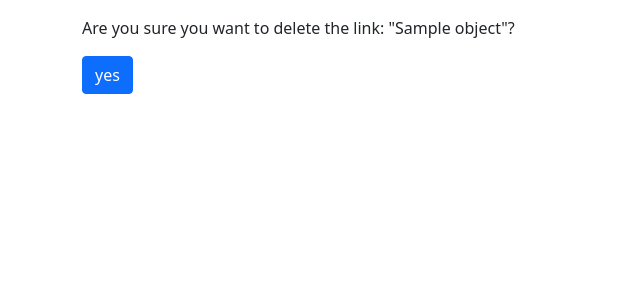
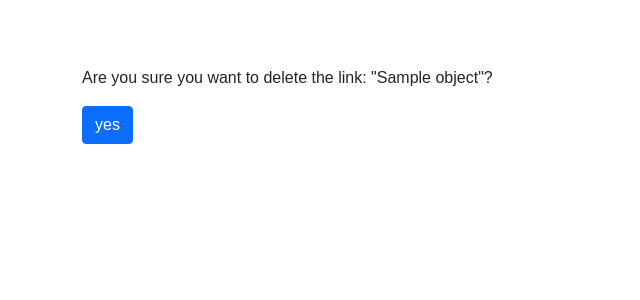
Before and after one commit to R-Grigala/Earthquake, a Django app: template links/templates/links/confirm_del.html in a window 1280 px wide. Shown: the top 300 px of the page, without its empty margins (0-640 px from the left). Run offline with Django 3.2, Linux system fonts and the light colour scheme; the template is opened without the code that fills it: most values are stand-ins (such as "Sample title", 1, 10 or a date in 2020).

Commit message:
last update

```diff
--- a/az_proj/settings.py
+++ b/az_proj/settings.py
@@ -141,6 +141,12 @@ USE_TZ = True
 
 STATIC_URL = 'static/'
 
+STATIC_DIR = BASE_DIR /'static'
+STATIC_ROOT = BASE_DIR /'staticfiles'
+STATICFILES_DIRS = [
+    BASE_DIR / 'static',
+]
+
 # Default primary key field type
 # https://docs.djangoproject.com/en/4.0/ref/settings/#default-auto-field
 
--- /dev/null
+++ b/static/style.css
@@ -0,0 +1,4 @@
+body {
+    font-family: 'Nunito', sans-serif;
+    padding-top: 50px;
+}
--- a/templates/base.html
+++ b/templates/base.html
@@ -1,3 +1,4 @@
+{% load static %}
 <!doctype html>
 <html lang="en">
   <head>
@@ -9,6 +10,13 @@
     <link href="https://cdn.jsdelivr.net/npm/bootstrap@5.0.2/dist/css/bootstrap.min.css" rel="stylesheet" integrity="sha384-EVSTQN3/azprG1Anm3QDgpJLIm9Nao0Yz1ztcQTwFspd3yD65VohhpuuCOmLASjC" crossorigin="anonymous">
 
     <title>My amazon price tracker</title>
+
+    <!-- favicon -->
+    <link rel="shortcut icon" type="image/png" href="{% static 'favicon.ico' %}"/>
+
+    <!-- custom css & js-->
+    <link rel="stylesheet" href={% static 'style.css' %}>
+
   </head>
   <body>
     <div class="container mt-3">
```
Also changed, not shown: static/favicon.ico (added).
